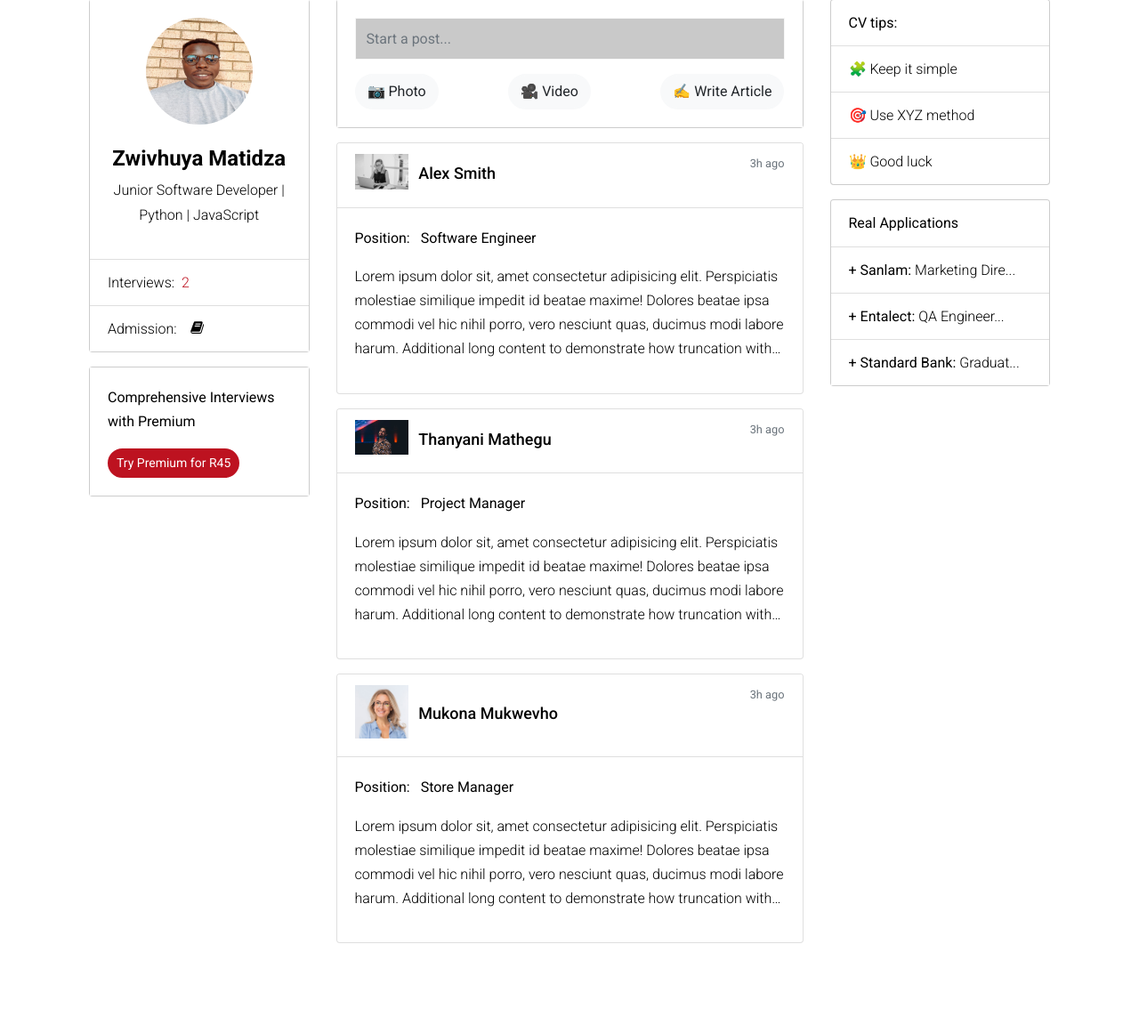
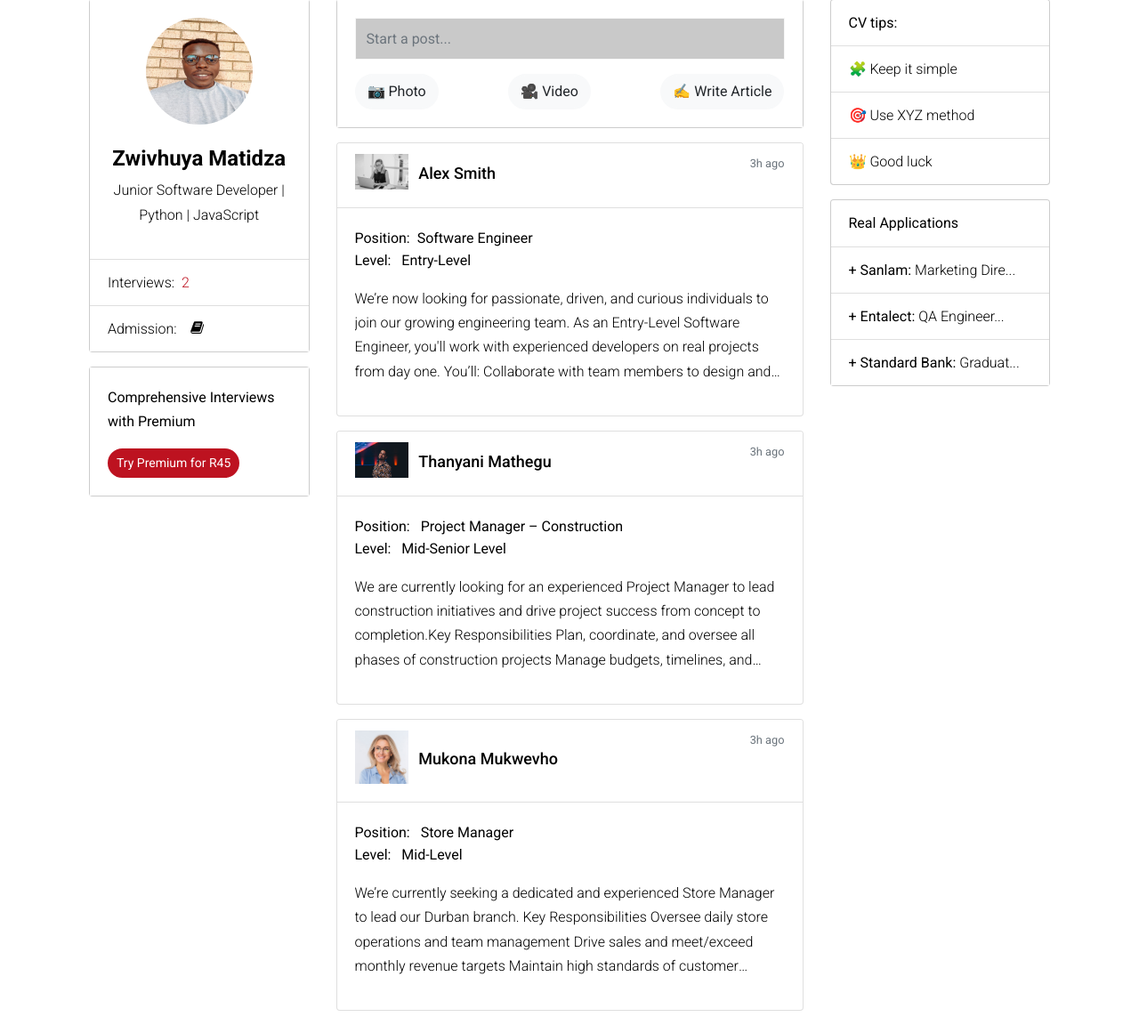
Before and after one commit to Matidza/DashBoard, a Django app: template jobseeker/templates/jobseeker/dashboard.html in a window 1280 px wide. Shown: the part 133-1285 px from the top of the page at 89% size. Before the commit the page ends 1193 px from the top, so only its background shows below. Run offline with Django 3.2, Linux system fonts and the light colour scheme; the template is opened without the code that fills it, so the values that code supplies are empty; some libraries are stand-ins or nearby versions; some web fonts are replaced.

Commit message:
Update Job Seeker: dashboard.html

```diff
--- a/jobseeker/templates/jobseeker/dashboard.html
+++ b/jobseeker/templates/jobseeker/dashboard.html
@@ -71,12 +71,18 @@
             </div>
 
             <div class="card-body text-black">
-              <p><b>Position:&nbsp;&nbsp; Software Engineer</b></p>
+              <p><b>Position:&nbsp;&nbsp;Software Engineer</b></p>
+	      <p style="margin-top: -18px;"><b>Level:&nbsp;&nbsp; Entry-Level</b></p>
               <p class="truncate-text">
-                Lorem ipsum dolor sit, amet consectetur adipisicing elit.
-                Perspiciatis molestiae similique impedit id beatae maxime!
-                Dolores beatae ipsa commodi vel hic nihil porro, vero nesciunt quas,
-                ducimus modi labore harum. Additional long content to demonstrate how truncation with ellipsis works.
+                We’re now looking for passionate, driven, and
+		curious individuals to join our growing engineering team.
+		As an Entry-Level Software Engineer, you'll work with experienced developers on real projects from day one. You’ll:
+    		Collaborate with team members to design and build software applications
+    		Write clean, maintainable, and testable code (primarily in Python, JavaScript, or Java)
+    		Participate in code reviews, daily stand-ups, and sprint planning
+    		Work on backend APIs, frontend interfaces, and/or data systems depending on your strengths
+    		Learn our tech stack, development process, and industry best practices
+    		Debug, test, and deploy applications in real-world environments
               </p>
               <!-- Optional "Read More" Link
               <a href="#" class="small text-primary">Read more</a>
@@ -120,12 +126,26 @@
               <span class="text-muted small float-right">3h ago</span>
             </div>
             <div class="card-body text-black" >
-              <p><b>Position:&nbsp;&nbsp; Project Manager</b></p>
+              <p><b>Position:&nbsp;&nbsp; Project Manager – Construction</b></p>
+	      <p style="margin-top: -18px;"><b>Level:&nbsp;&nbsp; Mid-Senior Level</b></p>
               <p class="truncate-text">
-                Lorem ipsum dolor sit, amet consectetur adipisicing elit.
-                Perspiciatis molestiae similique impedit id beatae maxime!
-                Dolores beatae ipsa commodi vel hic nihil porro, vero nesciunt quas,
-                ducimus modi labore harum. Additional long content to demonstrate how truncation with ellipsis works.
+                We are currently looking for an experienced Project Manager to
+		lead construction initiatives and drive project success from concept to
+		completion.Key Responsibilities
+
+    Plan, coordinate, and oversee all phases of construction projects
+
+    Manage budgets, timelines, and resource allocation
+
+    Liaise with architects, engineers, contractors, and clients
+
+    Ensure compliance with health, safety, and legal standards
+
+    Prepare reports, tender documents, and progress updates
+
+    Monitor project performance using tools and KPIs
+
+    Lead on-site inspections and resolve issues as they arise
               </p>
               <!--
               <img src="{% static 'seeker/images/graduation.jpg' %}" class="img-fluid mb-2">
@@ -147,11 +167,27 @@
             </div>
             <div class="card-body text-black" >
               <p><b>Position:&nbsp;&nbsp; Store Manager</b></p>
+	      <p style="margin-top: -18px;"><b>Level:&nbsp;&nbsp; Mid-Level</b></p>
               <p class="truncate-text">
-                Lorem ipsum dolor sit, amet consectetur adipisicing elit.
-                Perspiciatis molestiae similique impedit id beatae maxime!
-                Dolores beatae ipsa commodi vel hic nihil porro, vero nesciunt quas,
-                ducimus modi labore harum. Additional long content to demonstrate how truncation with ellipsis works.
+                We’re currently seeking a dedicated and experienced Store Manager
+	        to lead our Durban branch.
+Key Responsibilities
+
+    Oversee daily store operations and team management
+
+    Drive sales and meet/exceed monthly revenue targets
+
+    Maintain high standards of customer service
+
+    Manage inventory, stock levels, and supplier coordination
+
+    Recruit, train, and schedule store staff
+
+    Ensure visual merchandising and in-store branding is up to standard
+
+    Prepare daily/weekly/monthly sales and performance reports
+
+    Enforce company policies, health and safety standards
               </p>
               <!--
               <img src="{% static 'seeker/images/graduation.jpg' %}" class="img-fluid mb-2">
```
Also changed, not shown: Logo.txt (+7 -0 lines).
